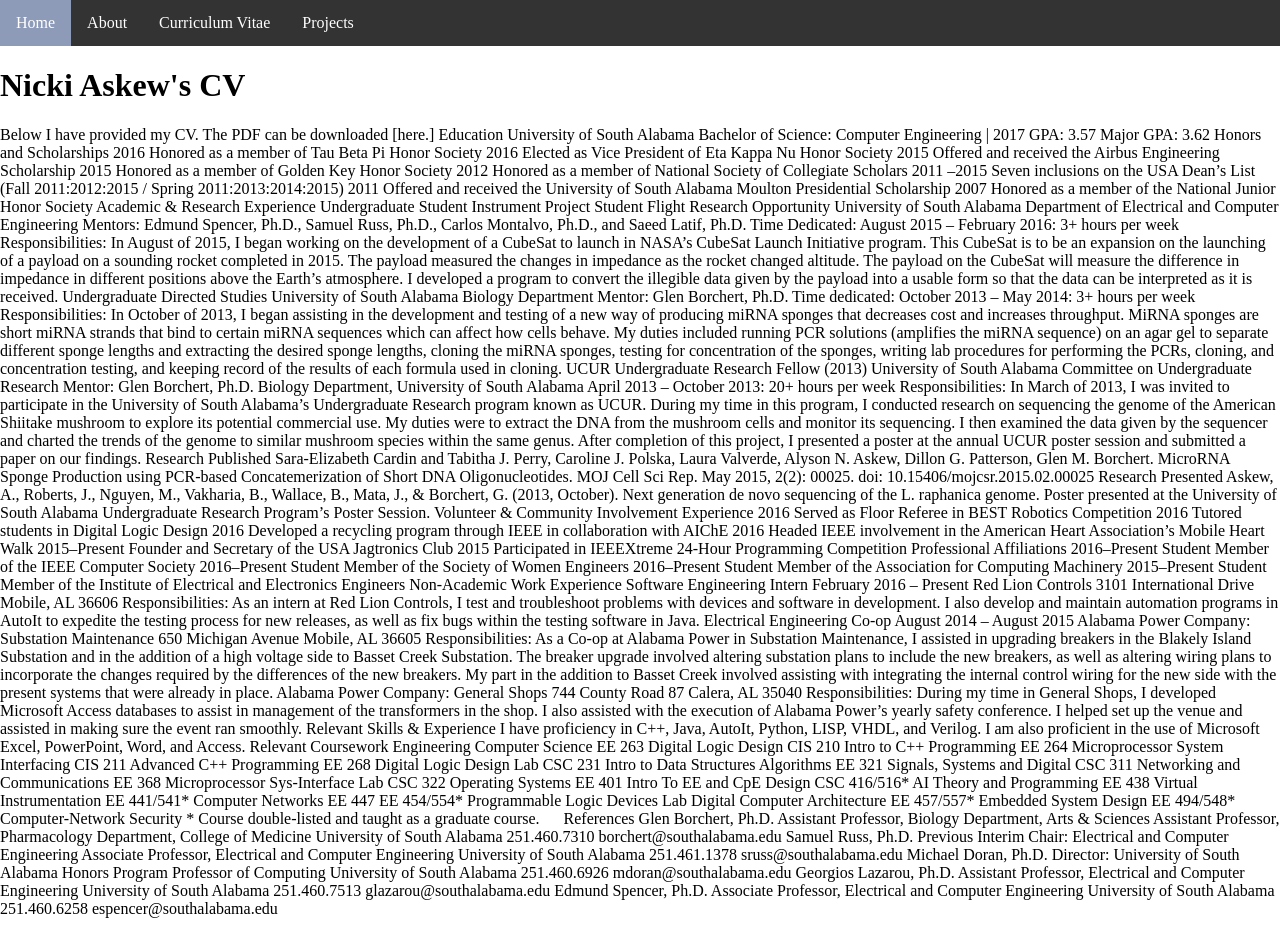
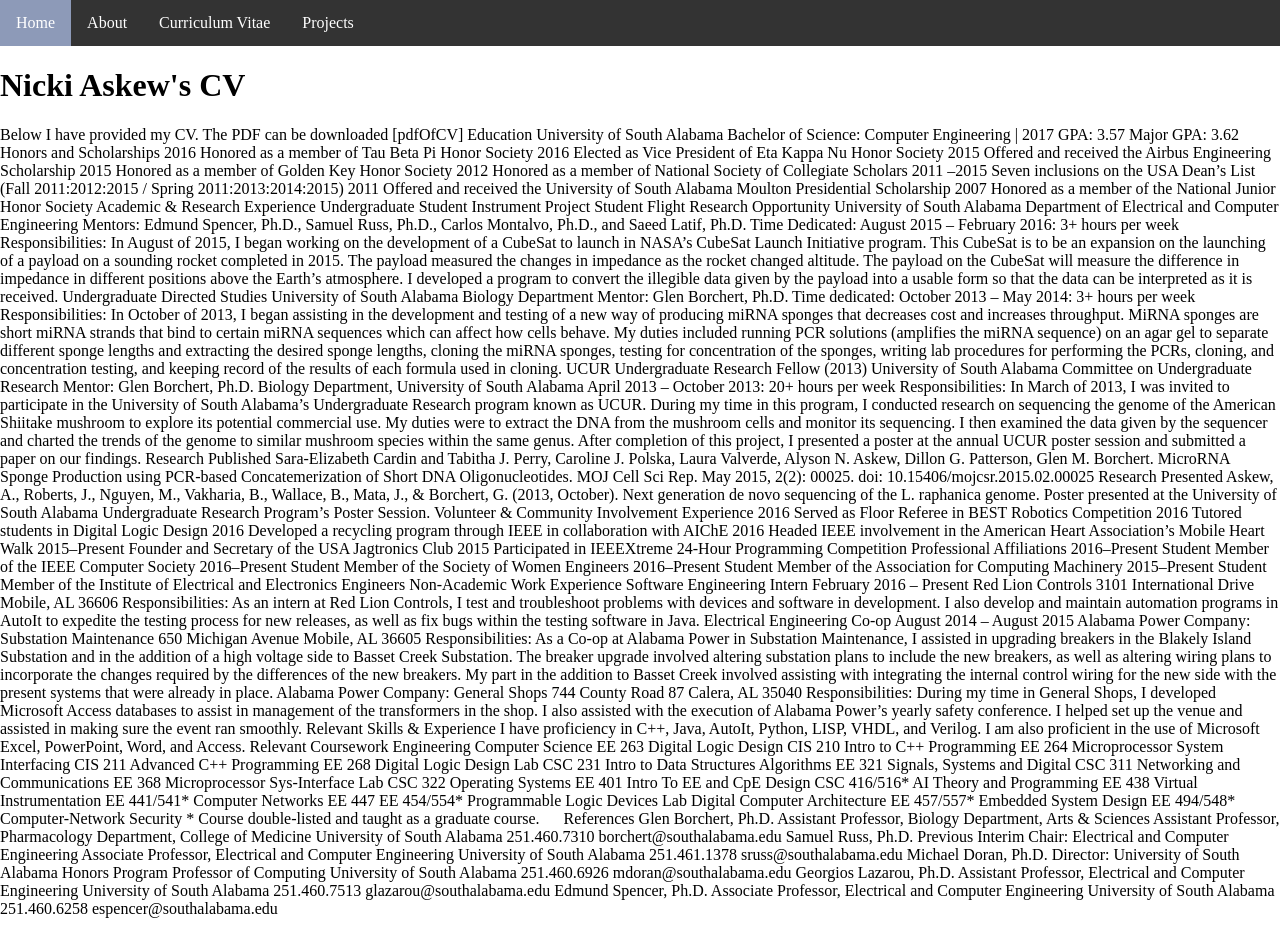
Before and after one commit to anaskew29/anaskew29.github.io, a Jekyll site: the page built from cv/index.html, in a window 1280 px wide. Built offline with Jekyll 4.4.1, drawn with Linux system fonts in a browser that asks for light colours; some of the changed lines change nothing that is shown.

Commit message:
Update index.html

```diff
--- a/cv/index.html
+++ b/cv/index.html
@@ -1,12 +1,11 @@
 ---
 layout: menuBar
 title: Nicki Askew's CV
-[here.]: anaskew29.github.io/download/Alyson Askew CV November 2016.pdf
 ---
 <h1> {{ page.title }} </h1>
 <p class="cv">
 
-Below I have provided my CV. The PDF can be downloaded [here.]
+Below I have provided my CV. The PDF can be downloaded [pdfOfCV]
 
 Education
 University of South Alabama
```
